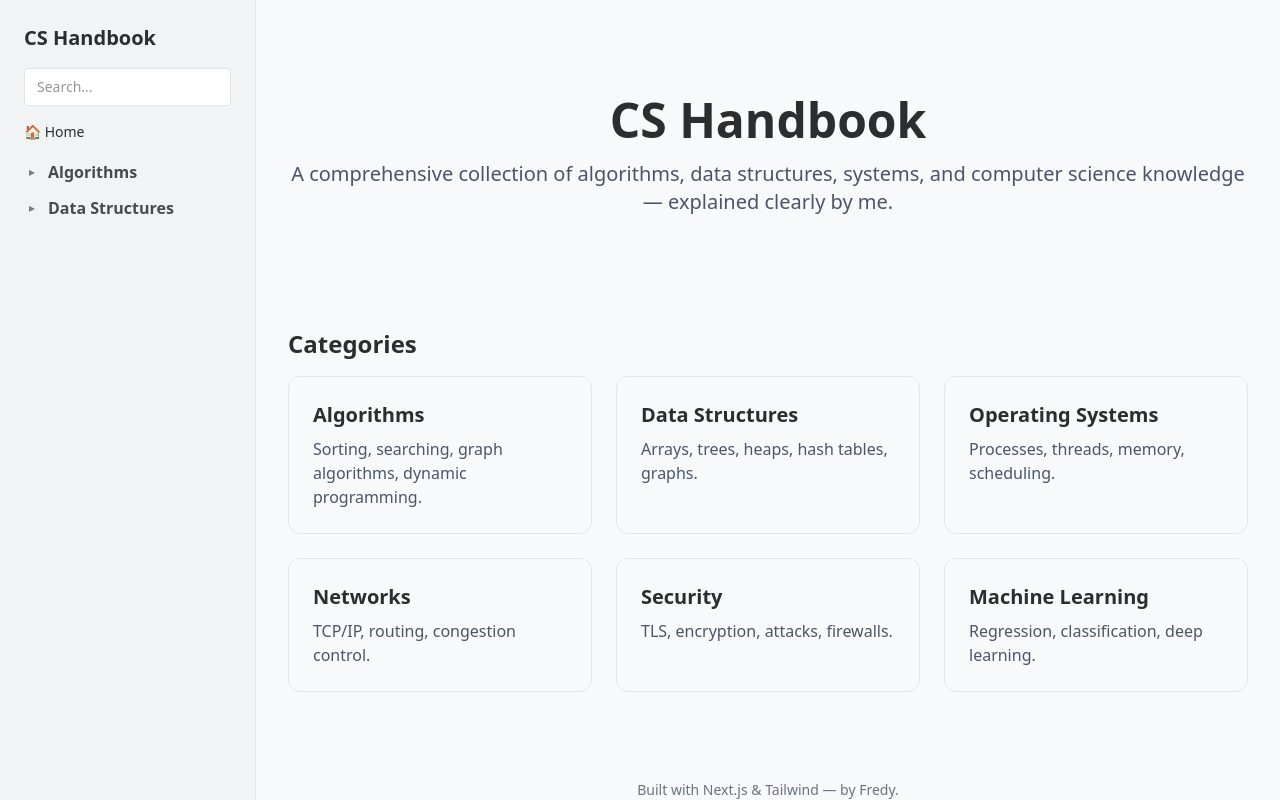
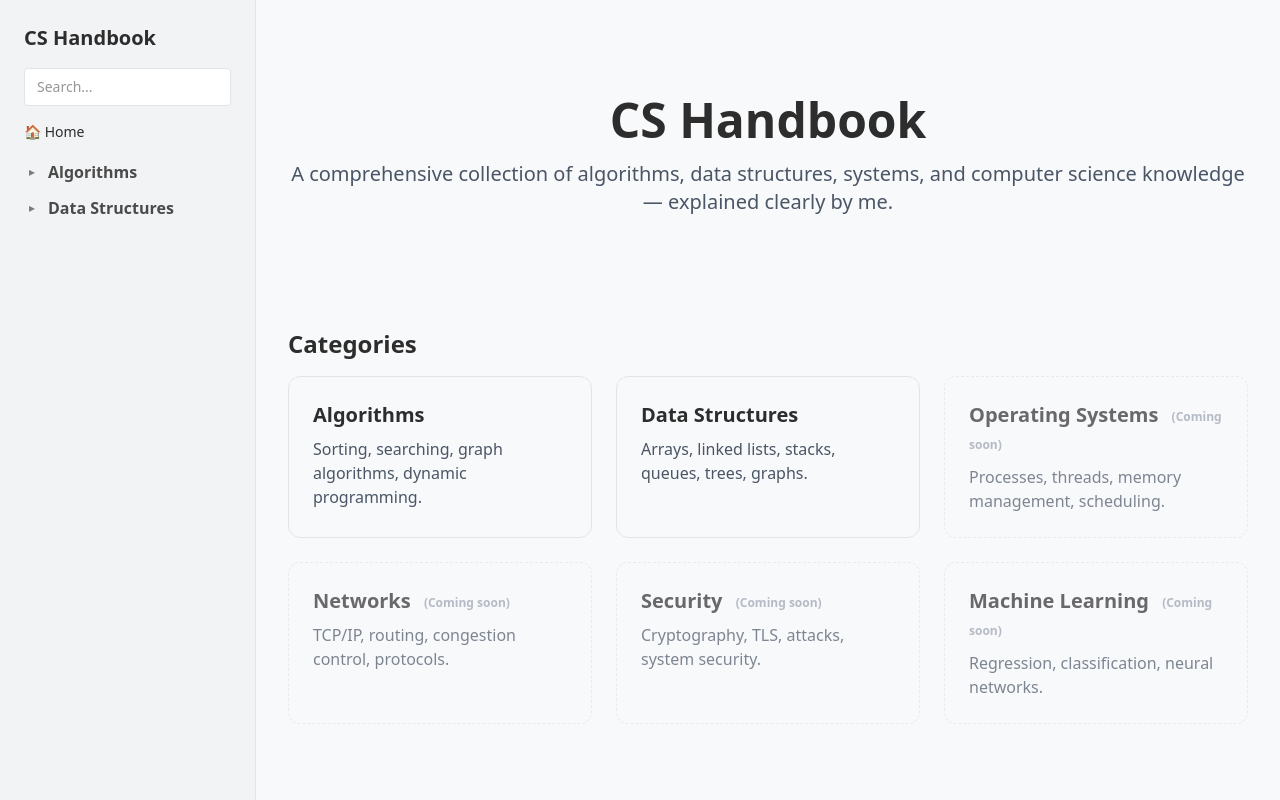
Before and after one commit to Chrainx/CS-Handbook, a Next.js app: page / in a window 1280 px wide. Built offline with nearby package versions, Linux system fonts and the light colour scheme.

Commit message:
feat: add coming soon card

```diff
--- a/src/app/page.tsx
+++ b/src/app/page.tsx
@@ -13,7 +13,9 @@ export default function HomePage() {
       {/* Category grid */}
       <section>
         <h2 className="text-2xl font-semibold mb-4">Categories</h2>
+
         <div className="grid grid-cols-1 sm:grid-cols-2 lg:grid-cols-3 gap-6">
+          {/* Active categories */}
           <CategoryCard
             title="Algorithms"
             href="/algorithms"
@@ -22,38 +24,40 @@ export default function HomePage() {
           <CategoryCard
             title="Data Structures"
             href="/data-structures"
-            description="Arrays, trees, heaps, hash tables, graphs."
+            description="Arrays, linked lists, stacks, queues, trees, graphs."
           />
-          <CategoryCard
+
+          {/* Coming soon */}
+          <ComingSoonCard
             title="Operating Systems"
-            href="/operating-systems"
-            description="Processes, threads, memory, scheduling."
+            description="Processes, threads, memory management, scheduling."
           />
-          <CategoryCard
+          <ComingSoonCard
             title="Networks"
-            href="/networks"
-            description="TCP/IP, routing, congestion control."
+            description="TCP/IP, routing, congestion control, protocols."
           />
-          <CategoryCard
+          <ComingSoonCard
             title="Security"
-            href="/security"
-            description="TLS, encryption, attacks, firewalls."
+            description="Cryptography, TLS, attacks, system security."
           />
-          <CategoryCard
+          <ComingSoonCard
             title="Machine Learning"
-            href="/machine-learning"
-            description="Regression, classification, deep learning."
+            description="Regression, classification, neural networks."
           />
         </div>
       </section>
 
       {/* Footer */}
       <footer className="text-center text-gray-500 py-10 text-sm">
-        Built with Next.js & Tailwind — by Fredy.
+        Built with Next.js & Tailwind — by Fredy
       </footer>
     </div>
   )
 }
+
+/* =========================
+   Components
+   ========================= */
 
 function CategoryCard({
   title,
@@ -74,3 +78,23 @@ function CategoryCard({
     </a>
   )
 }
+
+function ComingSoonCard({
+  title,
+  description,
+}: {
+  title: string
+  description: string
+}) {
+  return (
+    <div className="p-6 border border-dashed border-(--border-soft) rounded-xl bg-(--bg) opacity-70 cursor-not-allowed">
+      <h3 className="text-xl font-semibold mb-2">
+        {title}{' '}
+        <span className="ml-2 text-xs text-gray-400 align-middle">
+          (Coming soon)
+        </span>
+      </h3>
+      <p className="text-gray-600">{description}</p>
+    </div>
+  )
+}
```
